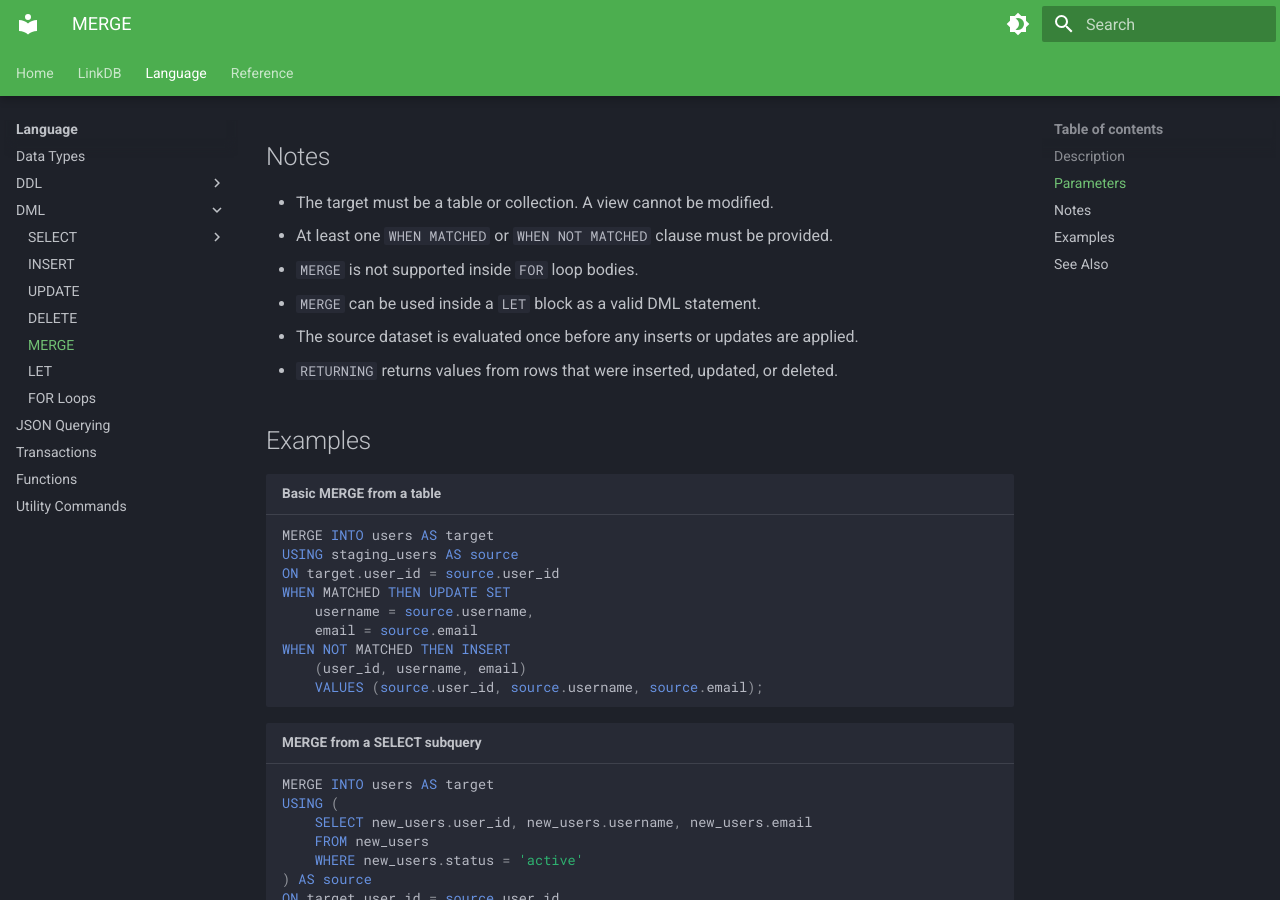
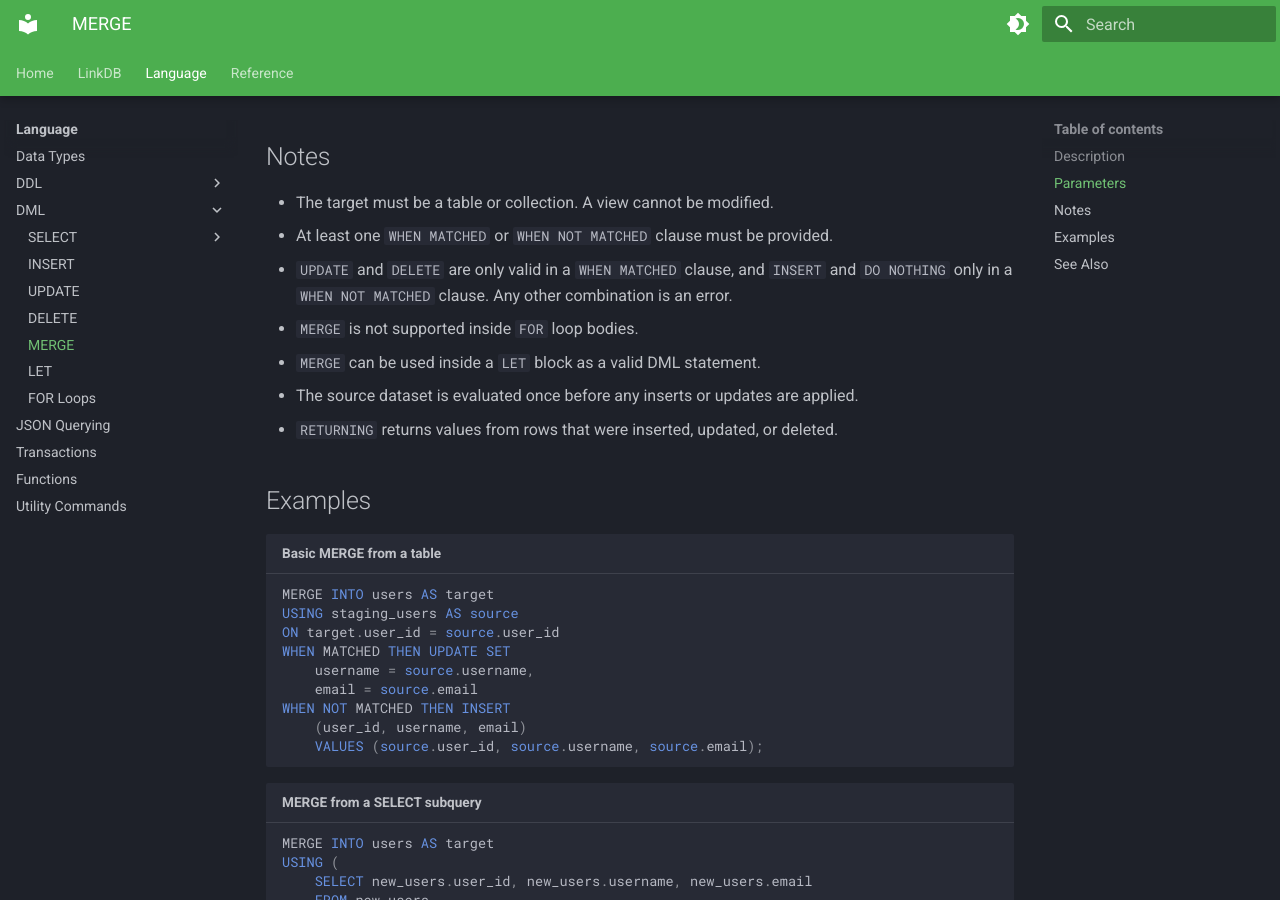
Before and after one commit to linkql/linkdb-docs, an MkDocs documentation site: the page built from docs/language/dml/merge.md, in a window 1280 px wide and 900 px high, scrolled down 2029 px. Built offline with MkDocs 1.6.1 and Material for MkDocs 9.7.7, drawn with Linux system fonts in a browser that asks for light colours.

Commit message:
document MERGE action pairing and bare OUTER join type

```diff
--- a/docs/language/dml/merge.md
+++ b/docs/language/dml/merge.md
@@ -77,6 +77,8 @@ The `RETURNING` clause optionally returns values from the affected rows.
 ## Notes
 - The target must be a table or collection. A view cannot be modified.
 - At least one `WHEN MATCHED` or `WHEN NOT MATCHED` clause must be provided.
+- `UPDATE` and `DELETE` are only valid in a `WHEN MATCHED` clause, and `INSERT` and
+  `DO NOTHING` only in a `WHEN NOT MATCHED` clause. Any other combination is an error.
 - `MERGE` is not supported inside `FOR` loop bodies.
 - `MERGE` can be used inside a `LET` block as a valid DML statement.
 - The source dataset is evaluated once before any inserts or updates are applied.
```
Also changed, not shown: docs/language/dml/select/index.md (+1 -1 lines), docs/language/dml/select/joins.md (+1 -1 lines), docs/reference/complete_grammar.md (+1 -1 lines), docs/reference/grammar.md (+1 -1 lines).
